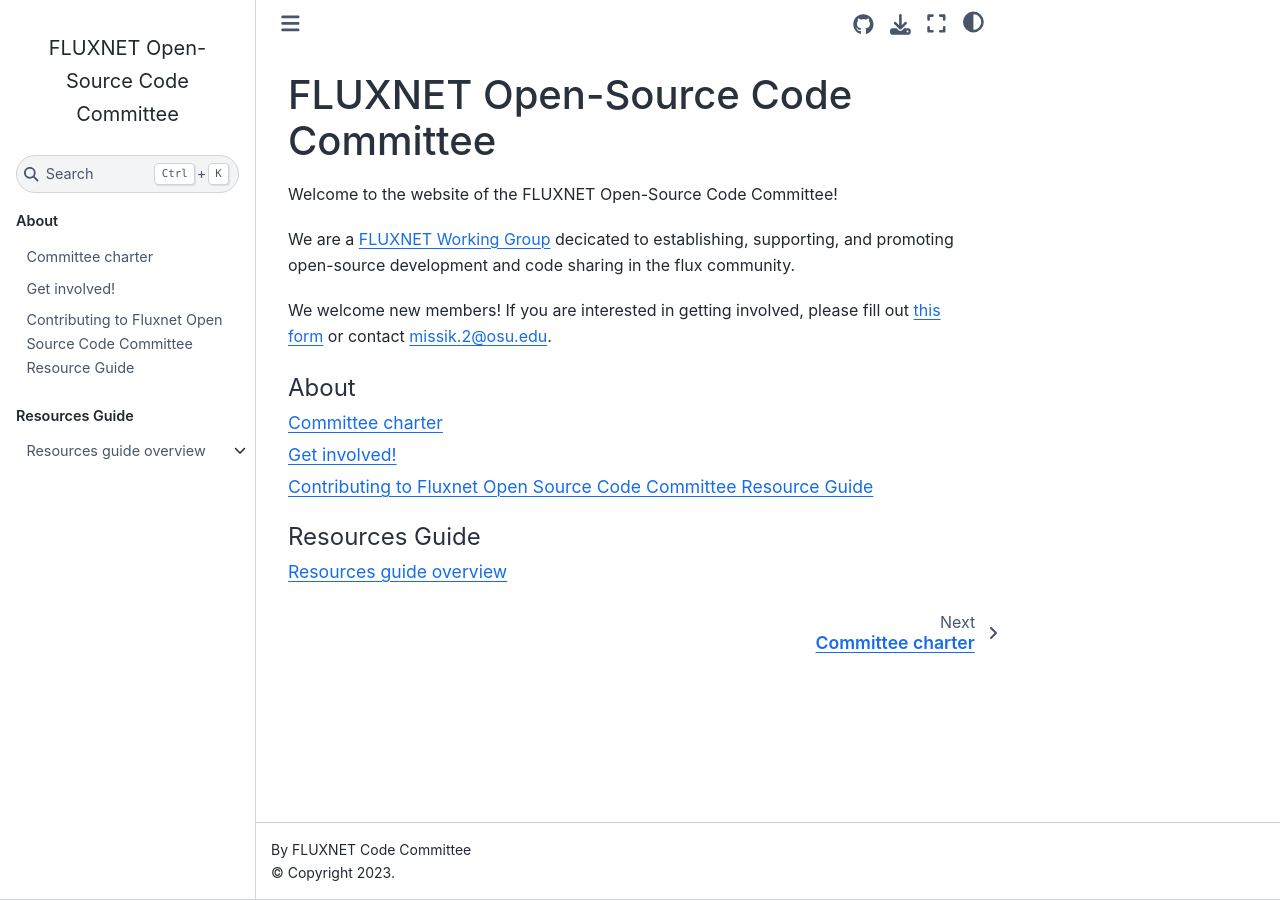
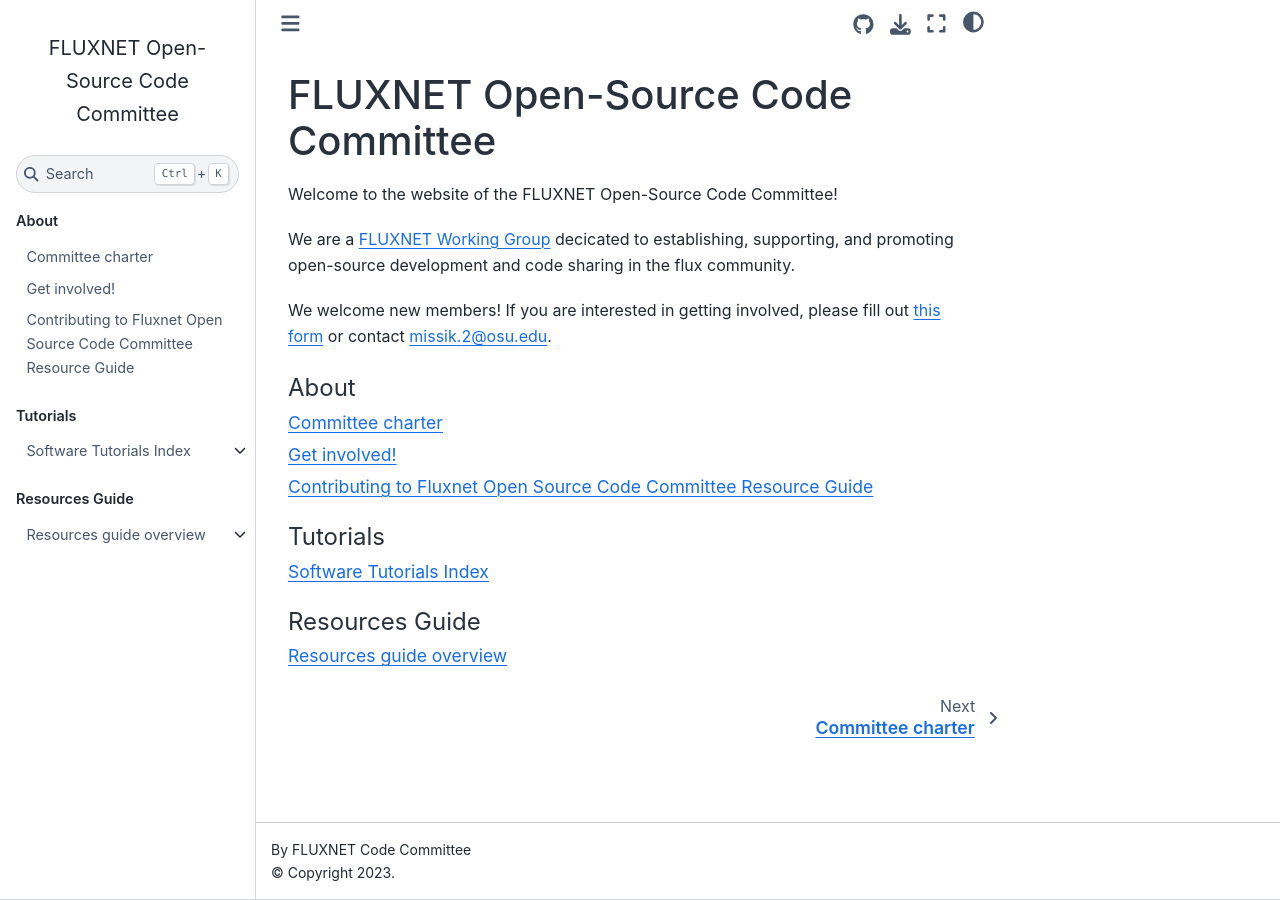
Before and after one commit to fluxnet-open-source/website, a Jupyter Book: the page built from index.md, in a window 1280 px wide. Built offline with Jupyter Book 1.0.4 settings and Sphinx 7.4.7 and the Sphinx Book theme 1.1.4, drawn with Linux system fonts in a browser that asks for light colours.

Commit message:
Add tutorials to jupyter-book toc config to render on website

```diff
--- a/_toc.yml
+++ b/_toc.yml
@@ -6,6 +6,11 @@ parts:
   - file: about/charter
   - file: about/get-involved
   - file: about/contributing
+- caption: Tutorials
+  chapters:
+  - file: tutorials/index
+    sections:
+    - file: tutorials/git/1-basics
 - caption: Resources Guide
   chapters:
   - file: resources-guide/index
```
